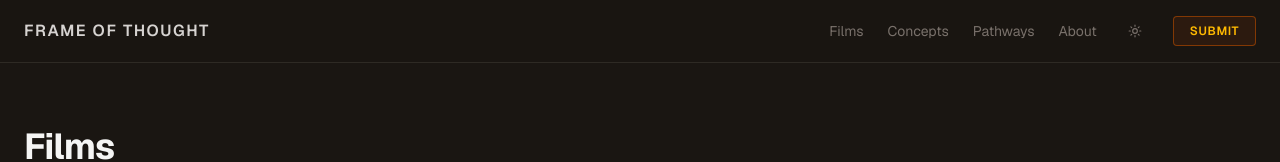
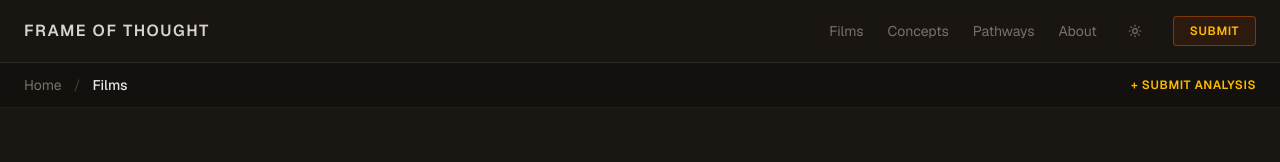
Before and after one commit to atharvdange618/Frame-Of-Thought, a Next.js app: page /movies in a window 1280 px wide. Shown: the top 162 px of the page. Built offline with nearby package versions, Linux system fonts and the light colour scheme; no server answers; the database is empty.

Commit message:
feat: add nested movies layout, vercel config, and deployment docs

```diff
--- a/app/movies/[id]/page.tsx
+++ b/app/movies/[id]/page.tsx
@@ -54,7 +54,6 @@ export default async function MovieDetailPage({ params }: Props) {
   if (!movie) notFound();
 
   return (
-    <div className="min-h-screen transition-colors duration-200">
     <div className="mx-auto max-w-5xl px-6 py-16">
       <div className="mb-8">
         <Link
@@ -121,6 +120,5 @@ export default async function MovieDetailPage({ params }: Props) {
         <AnalysisList analyses={movie.analyses} movieId={movie.id} />
       </div>
     </div>
-    </div>
   );
 }
--- /dev/null
+++ b/app/movies/layout.tsx
@@ -0,0 +1,37 @@
+import Link from "next/link";
+
+export default function MoviesLayout({
+  children,
+}: {
+  children: React.ReactNode;
+}) {
+  return (
+    <div className="min-h-screen transition-colors duration-200">
+      <div className="border-b border-stone-200 dark:border-stone-800/60 bg-stone-50/60 dark:bg-stone-950/40 backdrop-blur-sm transition-colors duration-200">
+        <div className="mx-auto flex max-w-7xl items-center justify-between px-6 py-3">
+          <nav className="flex items-center gap-3 text-sm text-stone-500">
+            <Link
+              href="/"
+              className="transition-colors hover:text-stone-800 dark:hover:text-stone-200"
+            >
+              Home
+            </Link>
+            <span className="text-stone-300 dark:text-stone-700">/</span>
+            <span className="font-medium text-stone-800 dark:text-stone-200">
+              Films
+            </span>
+          </nav>
+
+          <Link
+            href="/submit"
+            className="text-xs font-semibold uppercase tracking-wider text-amber-600 dark:text-amber-400 transition-colors hover:text-amber-700 dark:hover:text-amber-300"
+          >
+            + Submit Analysis
+          </Link>
+        </div>
+      </div>
+
+      {children}
+    </div>
+  );
+}
--- a/app/movies/page.tsx
+++ b/app/movies/page.tsx
@@ -26,7 +26,6 @@ export default async function MoviesPage() {
   });
 
   return (
-    <div className="min-h-screen transition-colors duration-200">
     <div className="mx-auto max-w-7xl px-6 py-16">
       <div className="mb-12">
         <h1 className="text-4xl font-bold tracking-tight text-stone-900 dark:text-stone-100">
@@ -77,6 +76,5 @@ export default async function MoviesPage() {
         ))}
       </div>
     </div>
-    </div>
   );
 }
```
Also changed, not shown: vercel.json (added), 1 other file (tests, documents, lock files or other folders). Lines whose indentation alone changed are shown as unchanged.
